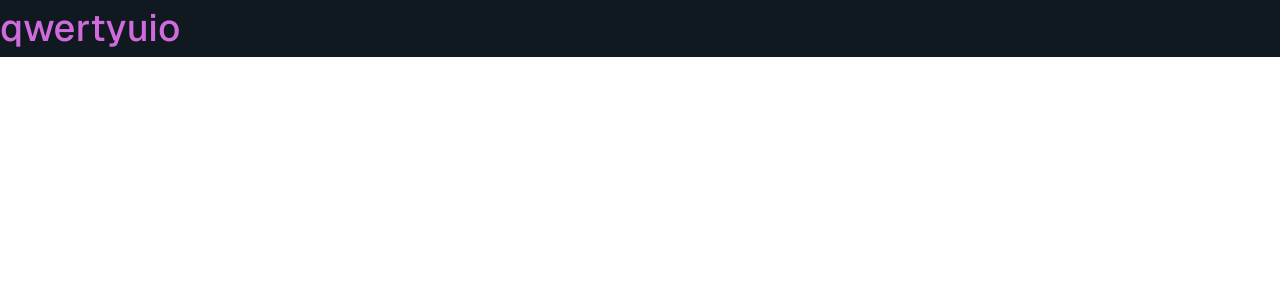
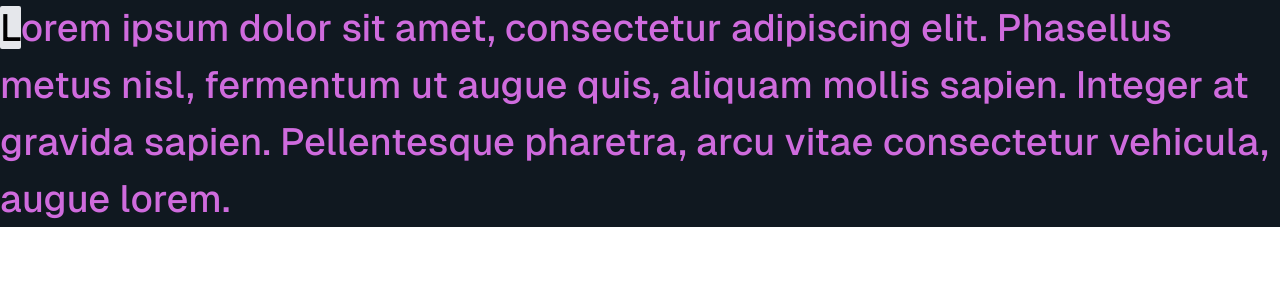
Before and after one commit to ncesova/typing-test, a React (Vite) app: page / in a window 1280 px wide. Shown: the top 300 px of the page. Built offline with nearby package versions, Linux system fonts and the light colour scheme.

Commit message:
feat: add Test component

```diff
--- a/src/components/Char.tsx
+++ b/src/components/Char.tsx
@@ -1,13 +1,13 @@
-import {CharStyle, CharType} from '../types/CharType';
+import {CharStyle, LetterToken} from '../types/LetterToken';
 
 interface CharProps {
-  item: CharType;
+  item: LetterToken;
 }
 
 export function Char({item}: CharProps) {
   let className = '';
   if (item.style === CharStyle.Correct) className += 'text-main';
-  else if (item.style === CharStyle.Wrong) className += 'text-error';
+  else if (item.style === CharStyle.Wrong) className += 'text-error border-b-4';
   else if (item.style === CharStyle.Current)
     className += 'text-black bg-gray-200 rounded-sm';
   else className += 'text-sub';
--- a/src/components/Test.tsx
+++ b/src/components/Test.tsx
@@ -1,17 +1,57 @@
-import {CharStyle, CharType} from '../types/CharType';
+import {useEffect} from 'react';
+import {useAppDispatch, useAppSelector} from '../redux/hooks';
+import {compareChars, setCurrentChar} from '../utils/charFunctions';
+import {
+  setCurrentIndex,
+  setTyposCount,
+  setWords,
+  updateKeypressCount,
+} from '../redux/wordsSlice';
 import Char from './Char';
 
 function Test() {
-  const words = Array.from('qwertyuio');
+  const dispach = useAppDispatch();
+
+  const words = useAppSelector((state) => state.wordsSlice.words);
+  const currentIndex = useAppSelector((state) => state.wordsSlice.currentIndex);
+  const keydownCount = useAppSelector(
+    (state) => state.wordsSlice.keypressCount
+  );
+  const typosCount = useAppSelector((state) => state.wordsSlice.typosCount);
+
+  useEffect(() => {
+    const newWords = setCurrentChar(words, currentIndex);
+    dispach(setWords(newWords));
+  }, [dispach, currentIndex]);
+
+  useEffect(() => {
+    if (currentIndex < words.length) {
+      function keypressHandler(event: KeyboardEvent) {
+        const [newWords, newCurrentIndex, newTyposCount] = compareChars(
+          words,
+          currentIndex,
+          event.key,
+          typosCount
+        );
+
+        dispach(setWords(newWords));
+        dispach(setCurrentIndex(newCurrentIndex));
+        dispach(setTyposCount(newTyposCount));
+        dispach(updateKeypressCount());
+      }
+
+      document.addEventListener('keypress', keypressHandler);
+
+      return () => {
+        document.removeEventListener('keypress', keypressHandler);
+      };
+    }
+  }, [dispach, words]);
+
   return (
     <div className="font-heading bg-bg text-3xl font-medium">
       {words.map((item, index) => {
-        return (
-          <Char
-            key={index}
-            item={{char: item, style: CharStyle.Default} as CharType}
-          />
-        );
+        return <Char key={index} item={item} />;
       })}
     </div>
   );
--- a/src/data/dataProvider.ts
+++ b/src/data/dataProvider.ts
@@ -1,14 +1,14 @@
-import {CharStyle, CharType} from '../types/CharType';
+import {CharStyle, LetterToken} from '../types/LetterToken';
 const initialText =
   'Lorem ipsum dolor sit amet, consectetur adipiscing elit. Phasellus metus nisl, fermentum ut augue quis, aliquam mollis sapien. Integer at gravida sapien. Pellentesque pharetra, arcu vitae consectetur vehicula, augue lorem.';
 //Convert string to array of Char
-function stringToChar(text: string): CharType[] {
+function stringToChar(text: string): LetterToken[] {
   return Array.from(text).map((item) => {
-    return {char: item, style: CharStyle.Default} as CharType;
+    return {char: item, style: CharStyle.Default} as LetterToken;
   });
 }
 
-const getCharArray = () => {
+const getLetterArray = () => {
   return stringToChar(initialText);
 };
-export default getCharArray;
+export default getLetterArray;
--- a/src/redux/wordsSlice.ts
+++ b/src/redux/wordsSlice.ts
@@ -1,18 +1,18 @@
 import {createSlice, PayloadAction} from '@reduxjs/toolkit';
-import {CharType} from '../types/CharType';
-import getCharArray from '../data/dataProvider';
+import {LetterToken} from '../types/LetterToken';
+import getLetterArray from '../data/dataProvider';
 
 type WordsState = {
-  words: CharType[];
+  words: LetterToken[];
   currentIndex: number;
-  keydownCount: number;
+  keypressCount: number;
   typosCount: number;
 };
 
 const initialState: WordsState = {
-  words: getCharArray(),
+  words: getLetterArray(),
   currentIndex: 0,
-  keydownCount: 0,
+  keypressCount: 0,
   typosCount: 0,
 };
 
@@ -20,7 +20,7 @@ const wordsSlice = createSlice({
   name: 'wordsSlice',
   initialState,
   reducers: {
-    setWords(state, action: PayloadAction<CharType[]>) {
+    setWords(state, action: PayloadAction<LetterToken[]>) {
       state.words = action.payload;
     },
     setCurrentIndex(state, action: PayloadAction<number>) {
@@ -29,13 +29,13 @@ const wordsSlice = createSlice({
     setTyposCount(state, action: PayloadAction<number>) {
       state.typosCount = action.payload;
     },
-    updateKeydownCount(state) {
-      state.keydownCount = state.keydownCount + 1;
+    updateKeypressCount(state) {
+      state.keypressCount = state.keypressCount + 1;
     },
     resetWordsSlice(state) {
-      state.words = getCharArray();
+      state.words = getLetterArray();
       state.currentIndex = 0;
-      state.keydownCount = 0;
+      state.keypressCount = 0;
       state.typosCount = 0;
     },
   },
@@ -45,7 +45,7 @@ export const {
   setWords,
   setCurrentIndex,
   setTyposCount,
-  updateKeydownCount,
+  updateKeypressCount,
   resetWordsSlice,
 } = wordsSlice.actions;
 
--- a/src/types/CharType.ts
+++ b/src/types/LetterToken.ts
@@ -5,7 +5,7 @@ export enum CharStyle {
   Current,
 }
 
-export type CharType = {
+export type LetterToken = {
   char: string;
   style: CharStyle;
 };
--- a/src/utils/charFunctions.ts
+++ b/src/utils/charFunctions.ts
@@ -1,10 +1,10 @@
-import {CharStyle, CharType} from '../types/CharType';
+import {CharStyle, LetterToken} from '../types/LetterToken';
 
 export function setCurrentChar(
-  charsArray: CharType[],
+  letters: LetterToken[],
   index: number
-): CharType[] {
-  return charsArray.map((item, itemIndex) => {
+): LetterToken[] {
+  return letters.map((item, itemIndex) => {
     if (itemIndex === index) {
       return {
         ...item,
@@ -17,15 +17,15 @@ export function setCurrentChar(
 }
 
 export function compareChars(
-  chars: CharType[],
+  letters: LetterToken[],
   curIndex: number,
   key: string,
   typosCount: number
-): [result: CharType[], curIndex: number, typosCount: number] {
+): [result: LetterToken[], curIndex: number, typosCount: number] {
   let newIndex = curIndex;
   let newTyposCount = typosCount;
 
-  const result = chars.map((item, index) => {
+  const result = letters.map((item, index) => {
     if (index === curIndex && item.char === key) {
       //Change index and mark char as correct
       newIndex += 1;
```
